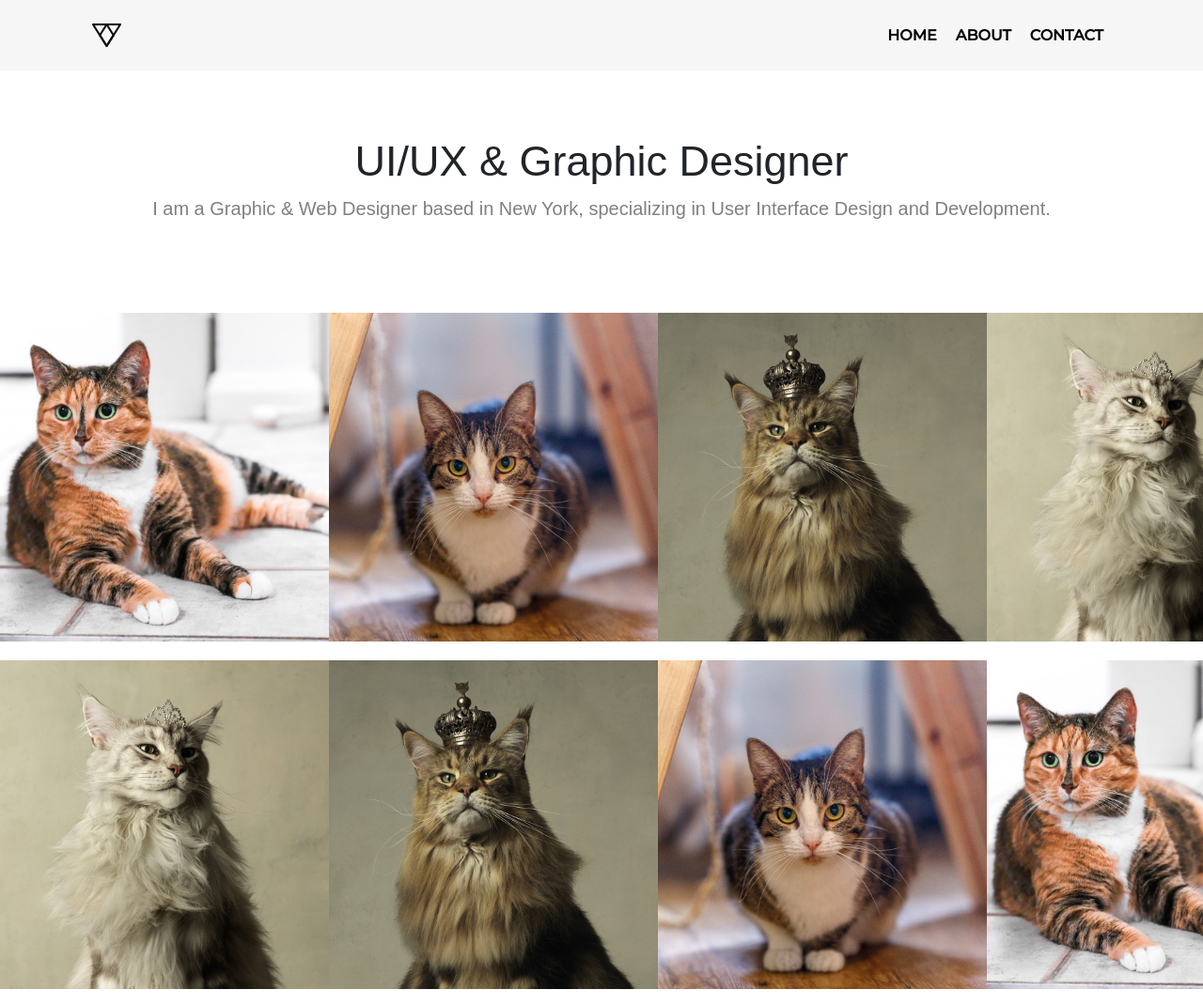
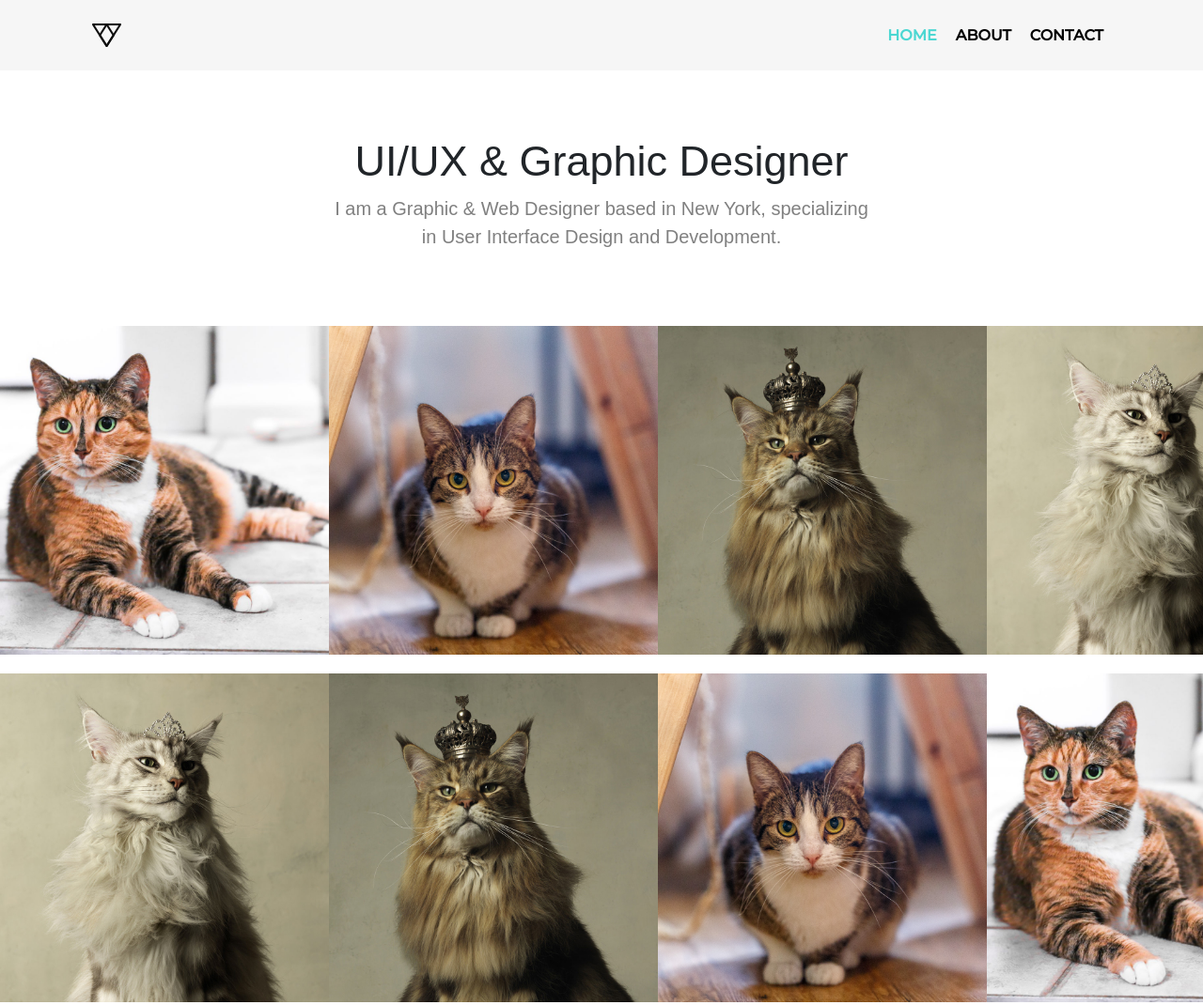
Before and after one commit to B626/Maket, a plain HTML site: page index.html in a window 1280 px wide. Shown: the top 1070 px of the page at 94% size. Drawn offline with nearby package versions, Linux system fonts and the light colour scheme.

Commit message:
Update 3

```diff
--- a/index.html
+++ b/index.html
@@ -29,8 +29,12 @@
         </div>
     </header>
     <main>
-        <h1 class="main-screen_title">UI/UX & Graphic Designer</h1>
-        <p class="main-screen_subtitle">I am a Graphic & Web Designer based in New York, specializing  in User Interface Design and Development.</p>
+        <div class="main-text_container">
+            <h1 class="main-screen_title">UI/UX & Graphic Designer</h1>
+        </div>
+        <div class="subtitle-text_container">
+            <p class="main-screen_subtitle">I am a Graphic & Web Designer based in New York, specializing <br> in User Interface Design and Development.</p>
+        </div>
     <section class="cat_section">
         <img src="./assets/img/cat1.jpg" class="image_item" alt="">
         <img src="./assets/img/cat2.jpg" class="image_item" alt="">
--- a/style.css
+++ b/style.css
@@ -22,13 +22,9 @@
     justify-content: space-around;
   }
 
-  .menu li {
-    padding: 5px;
-  }
 
   .icon {
-      z-index: 2;
-      padding-left: 98px;
+      margin-left: 98px;
   }
 
   .menu{
@@ -38,14 +34,10 @@
 
   }
 
-  .active{
-    color: #4CD7D2;
-  }
-
   .menu__item__link{
     color: black;
     font-size: 12pt;
-    padding: 0 20px 0 0;
+    margin: 0 20px 0 0;
     font-family: 'Montserrat', sans-serif;
     font-weight: 600;
   }
@@ -65,7 +57,7 @@
     font-family: 'Montserrat', sans-serif;
     font-family: 'Nunito Sans', sans-serif;
     font-size: 45px;
-    padding-top: 70px;
+    margin-top: 70px;
     font-weight: 400;
   }
 
@@ -75,9 +67,8 @@
     font-family: 'Nunito Sans', sans-serif;
     font-size: 20px;
     color: #808080;
-    padding-top: 5px;
     text-align: center;
-    padding: 0 0 70px 0;
+    margin: 0 0 70px 0;
   }
 
   .image_item {
@@ -104,7 +95,6 @@
 
   .image_item:hover {
     transform: scale(1.1); /* Увеличиваем масштаб */
-    z-index: 5;
    }
 
 .cat_section{
@@ -113,3 +103,17 @@
     justify-content: space-evenly;
     padding: 10px 0 10px 0;
 }
+
+.main-text_container {
+  display: flex;
+  justify-content: center;
+}
+
+.subtitle-text_container{
+  display: flex;
+  justify-content: center;
+}
+
+.active{
+  color: #4CD7D2;
+}
```
